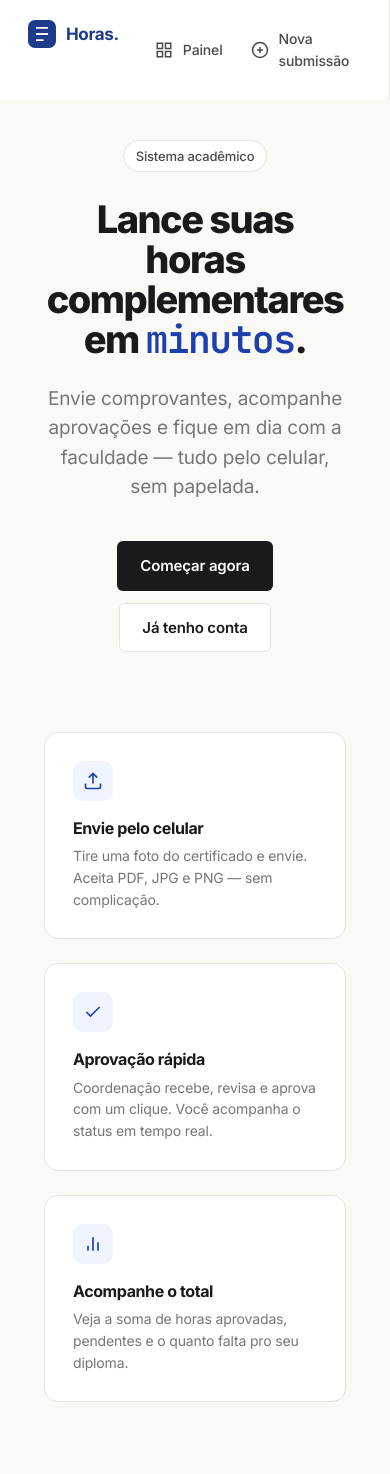
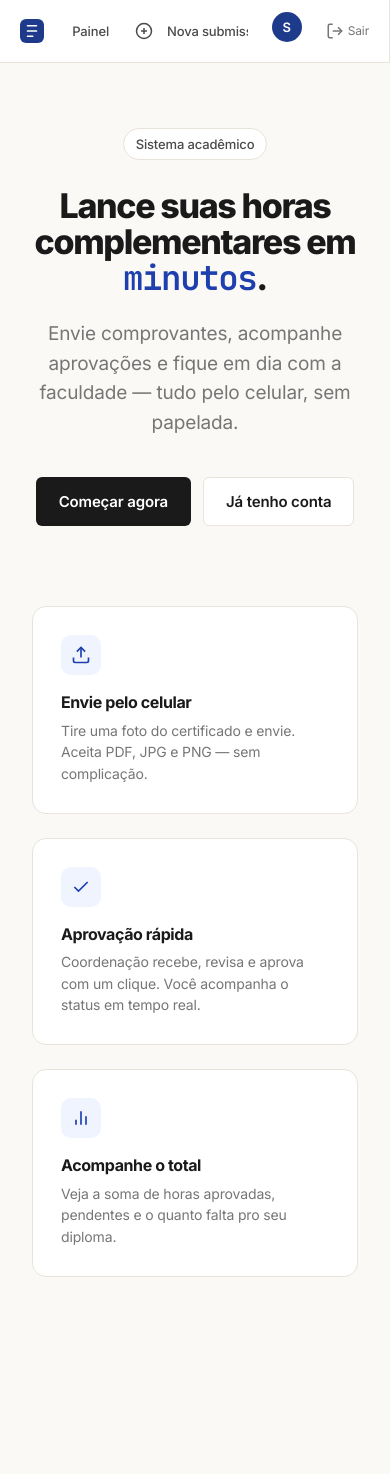
Before and after one commit to rcarvalho2clicks/sistemadehorascomplementares, a Flask app: page / in a window 390 px wide. After the commit the page ends 1277 px from the top, so only its background shows below. Run offline with Flask 3, Linux system fonts and the light colour scheme; the visitor is signed in with stand-in values (Sample User, id 1).

Commit message:
Fix: menu mobile - sidebar fixa com avatar + logout visíveis

```diff
--- a/static/css/style.css
+++ b/static/css/style.css
@@ -900,6 +900,10 @@ tbody tr:hover { background: var(--surface-2); }
    RESPONSIVE
    ═══════════════════════════════════════════════════════════════ */
 
+/* ═══════════════════════════════════════════════════════════════
+   RESPONSIVE
+   ════════════════════════════════════════════════════════════════ */
+
 @media (max-width: 900px) {
     .app-layout { grid-template-columns: 1fr; }
     .sidebar {
@@ -907,24 +911,71 @@ tbody tr:hover { background: var(--surface-2); }
         top: 0; left: 0; right: 0;
         height: auto;
         z-index: 100;
-        padding: 12px 16px;
+        background: var(--surface);
+        border-bottom: 1px solid var(--border);
+        padding: 8px 12px;
         flex-direction: row;
         align-items: center;
-        gap: 12px;
+        gap: 8px;
     }
+    .sidebar-brand {
+        margin-bottom: 0;
+        padding: 4px 8px;
+        font-size: 15px;
+    }
+    .sidebar-brand span { display: none; }
+    .sidebar-brand svg { width: 24px; height: 24px; }
+
     .sidebar-nav {
         flex-direction: row;
-        gap: 4px;
+        gap: 2px;
         flex: 1;
         overflow-x: auto;
+        justify-content: center;
+        -webkit-overflow-scrolling: touch;
+        scrollbar-width: none;
     }
-    .sidebar-footer { display: none; }
-    .main-content { padding: 80px 20px 32px; }
+    .sidebar-nav::-webkit-scrollbar { display: none; }
+    .nav-item {
+        padding: 8px 12px;
+        font-size: 13px;
+        white-space: nowrap;
+        flex-shrink: 0;
+    }
+    .nav-item svg { margin-right: 4px; }
+
+    /* Mobile user menu */
+    .sidebar-footer {
+        display: flex;
+        flex-direction: row;
+        align-items: center;
+        gap: 8px;
+        padding-top: 0;
+        border-top: none;
+        margin-left: 8px;
+    }
+    .user-card {
+        padding: 4px 8px;
+        gap: 8px;
+    }
+    .user-card .user-info { display: none; }
+    .avatar { width: 30px; height: 30px; font-size: 13px; }
+    .logout-btn {
+        padding: 6px 8px;
+        font-size: 12px;
+        gap: 4px;
+    }
+    .logout-btn span { display: none; }
+    .logout-btn svg { width: 18px; height: 18px; }
+
+    .main-content { padding: 72px 16px 32px; }
     .auth-shell { grid-template-columns: 1fr; }
     .auth-side { display: none; }
-    .auth-form-side { padding: 32px 24px; }
-    .landing-hero { padding: 60px 24px 40px; }
-    .landing-hero h1 { font-size: 38px; }
-    .landing-features { padding: 40px 24px; }
-    .landing-nav { padding: 16px 24px; }
+    .auth-form-side { padding: 32px 20px; }
+    .landing-hero { padding: 56px 16px 40px; }
+    .landing-hero h1 { font-size: 34px; }
+    .landing-features { padding: 40px 16px; }
+    .landing-nav { padding: 12px 16px; }
+    .landing-brand span { display: none; }
+    .landing-brand svg { width: 24px; height: 24px; }
 }
```
